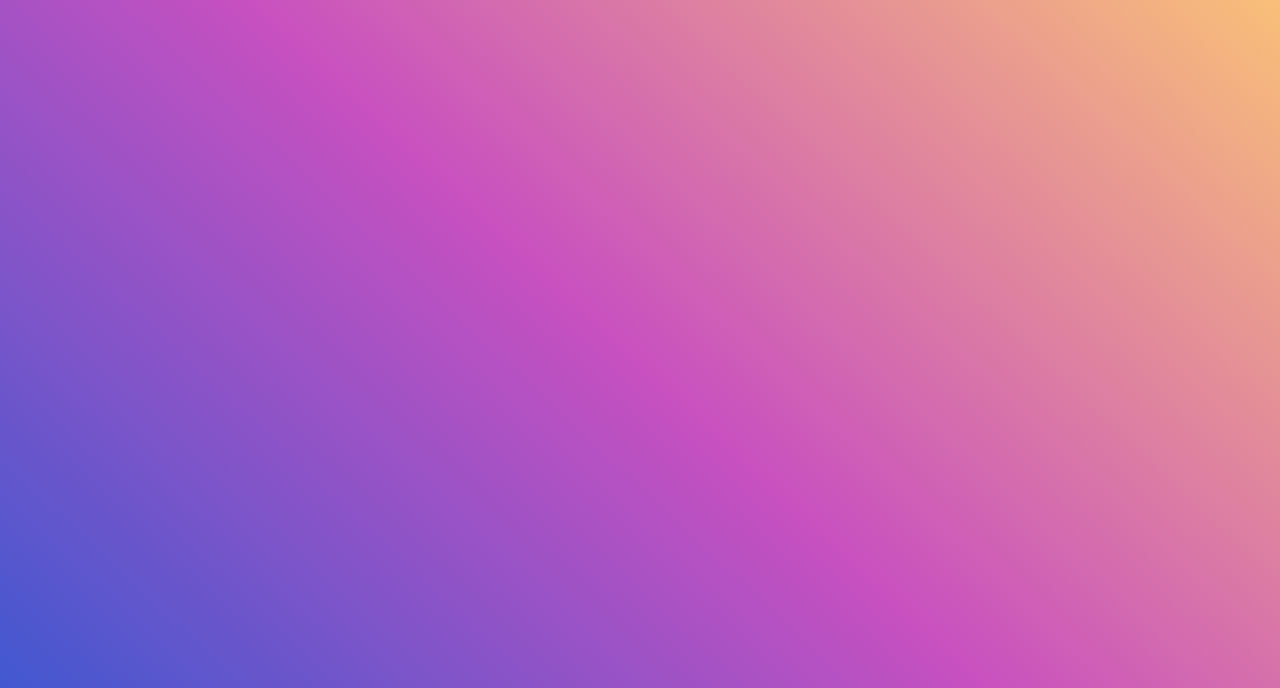
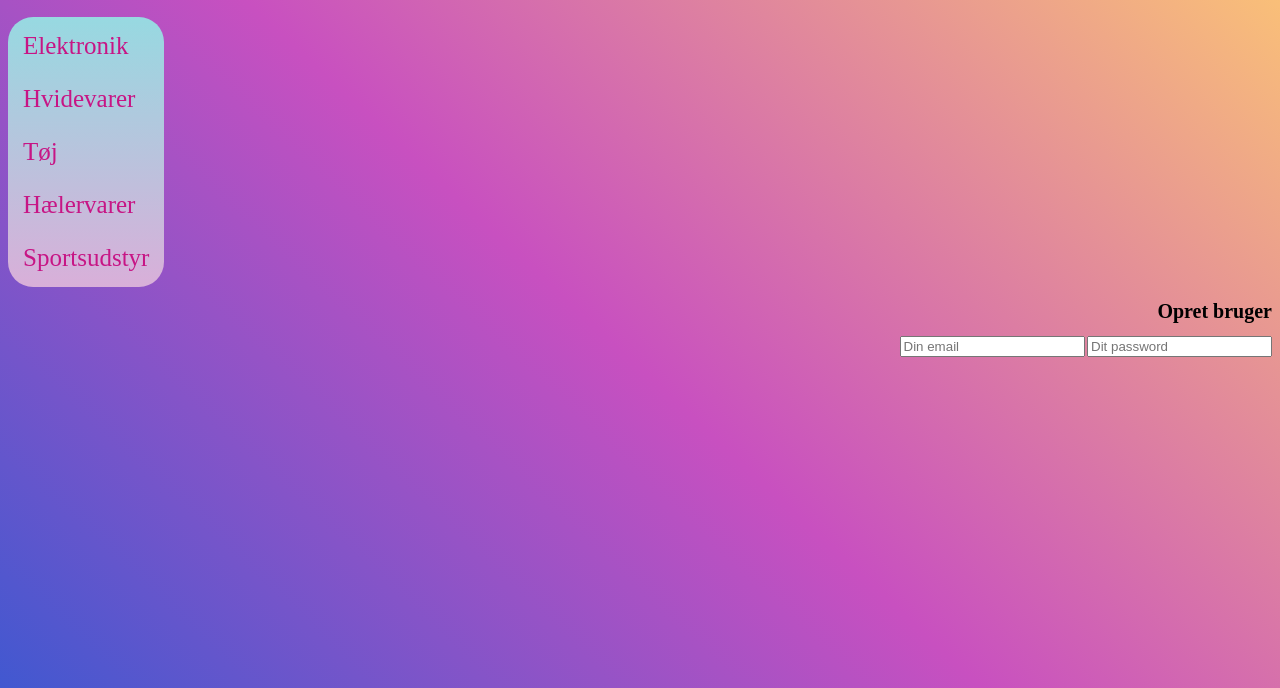
Before and after one commit to Oliverrez123/exam, a plain HTML site: page exam.html in a window 1280 px wide. Shown: the part 112-800 px from the top of the page. Drawn offline with Linux system fonts and the light colour scheme.

Commit message:
Brugeroprettelse færdig

```diff
--- a/exam.css
+++ b/exam.css
@@ -3,6 +3,18 @@ background-image: linear-gradient(43deg, #4158D0 0%, #C850C0 46%, #FFCC70 100%);
 }
 
 #h1 {color: #85ffbd;
-justify-content: space-between;}
+font-size: 40px;}
 
-#h2 {color: green}
+#h2 {color: mediumturquoise;}
+
+.varer {background-color: #D9AFD9;
+    background-image: linear-gradient(0deg, #D9AFD9 0%, #97D9E1 100%);
+font-size: 25px;
+border-radius: 25px;
+padding: 15px;
+display: table;
+color: mediumvioletred;
+}
+
+.opret {text-align: end;
+font-size: 10px;}
--- a/exam.html
+++ b/exam.html
@@ -6,10 +6,23 @@
     <meta name="viewport" content="width=device-width, initial-scale=1.0">
     <title>Den Røde Avis</title>
 </head>
-    <h1 id="h1">Pastel Avisen</h1>
-    <h2 id="h2">Danmarks bedste formidler af salg og køb mellem private</h2>
+<h1 id="h1">Pastel Avisen</h1>
+<h2 id="h2">Danmarks bedste formidler af salg og køb mellem private</h2>
 <body>
-    <div class="varer"></div>
+    <div class="varer">
+    <p>Elektronik</p>
+    <p>Hvidevarer</p>
+    <p>Tøj</p>
+    <p>Hælervarer</p>
+    <p>Sportsudstyr</p>
+</div>
+<div class="opret"><h1>Opret bruger</h1>
+<form>
 
+    <input type="email" class="input-box" placeholder="Din email">
+
+    <input type="password" class="input-box" placeholder="Dit password">
+</form>
+</div>
 </body>
 </html>
```
